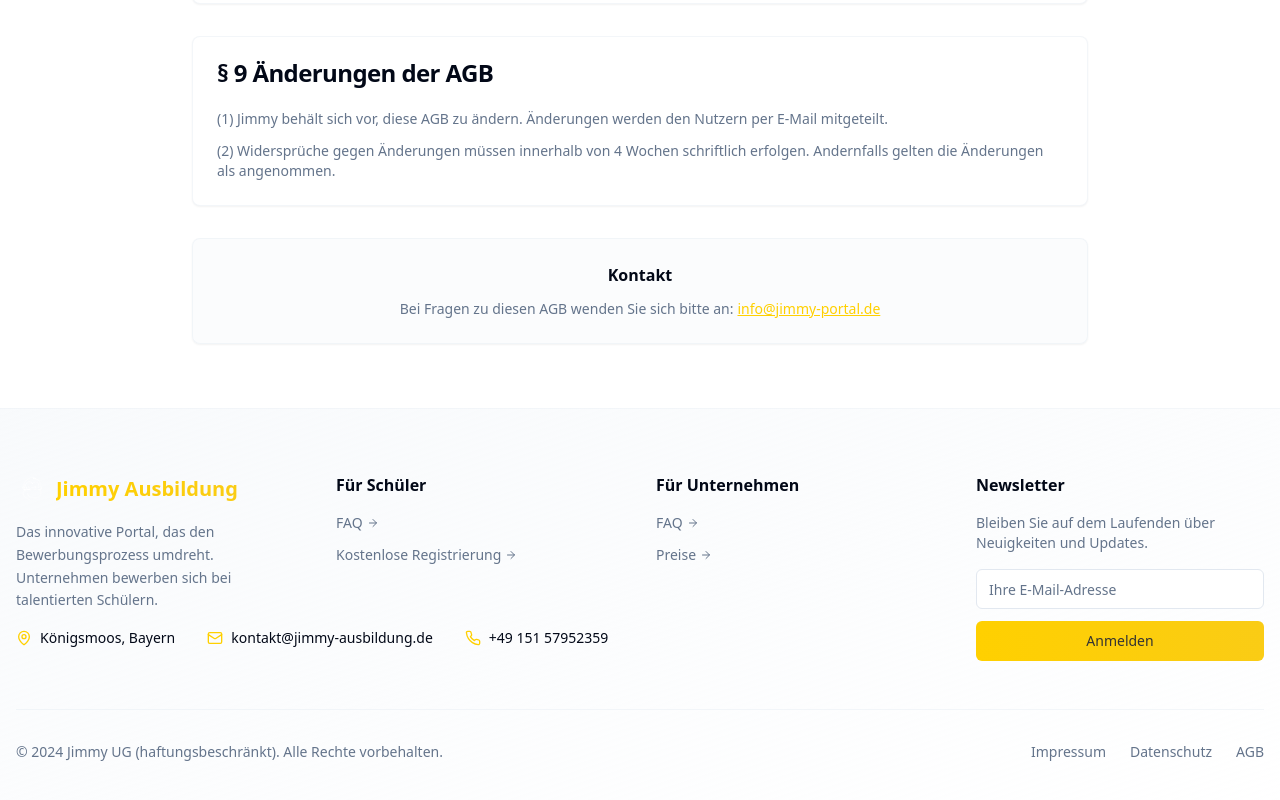
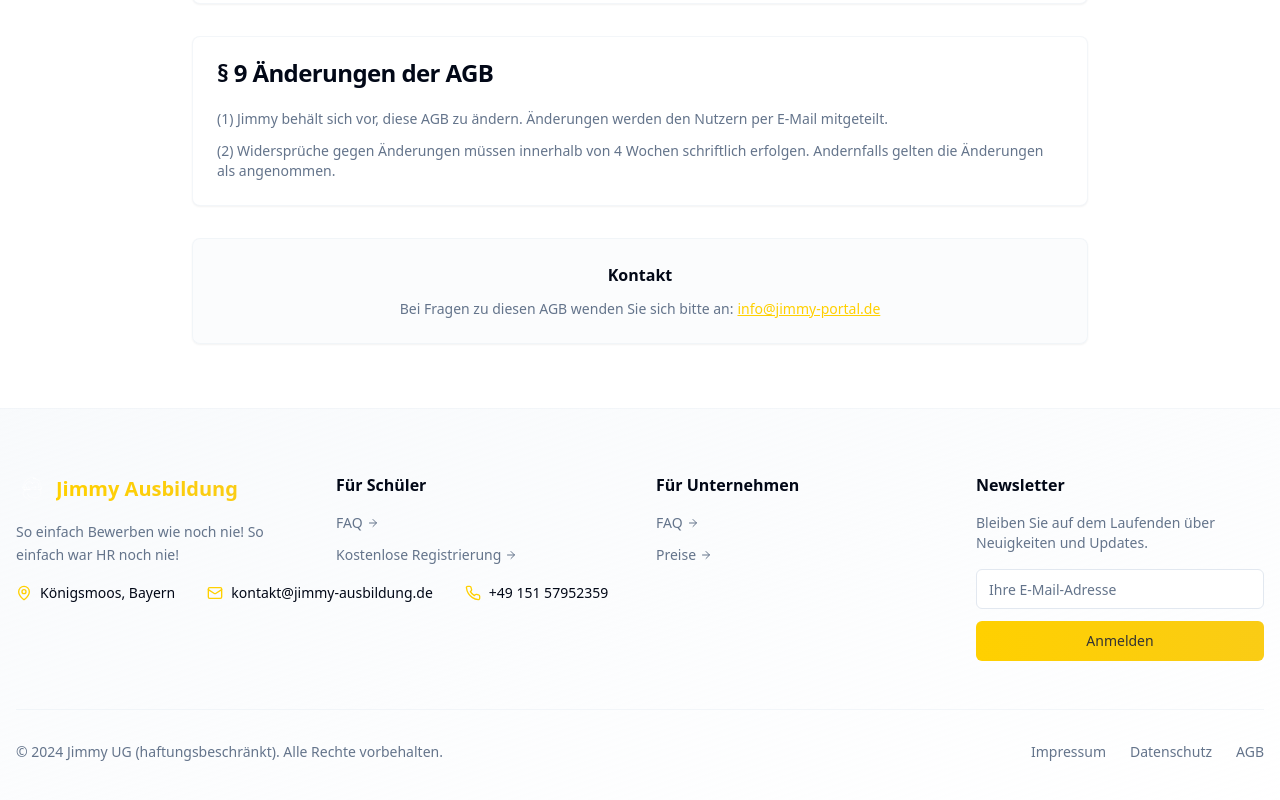
Before and after one commit to hammerer-philipp/jimmy-ausbildungsportal-hub, a React (Vite) app: page /agb in a window 1280 px wide. Shown: the part 2382-3182 px from the top of the page. Built offline with nearby package versions, Linux system fonts and the light colour scheme.

Commit message:
Code edited in Lovable Code Editor
Edited UI in Lovable

```diff
--- a/src/components/Footer.tsx
+++ b/src/components/Footer.tsx
@@ -24,8 +24,8 @@ const Footer = () => {
               </h3>
             </div>
             <p className="text-muted-foreground text-sm leading-relaxed">
-              Das innovative Portal, das den Bewerbungsprozess umdreht.
-              Unternehmen bewerben sich bei talentierten Schülern.
+              So einfach Bewerben wie noch nie!
+              So einfach war HR noch nie!
             </p>
             <div className="text-sm">
               <div className="flex flex-col xl:flex-row xl:items-center xl:space-x-8 space-y-2 xl:space-y-0 text-foreground dark:text-white">
```
